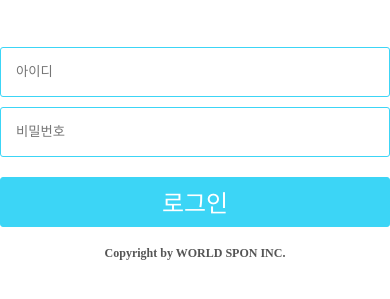
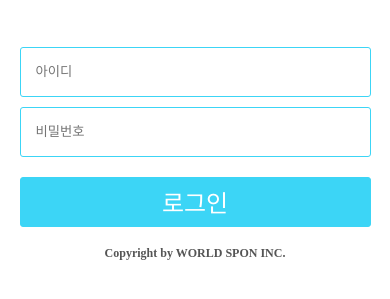
Before and after one commit to worldspon/jindo7, a plain HTML site: page login.html in a window 390 px wide. Shown: the part 375-674 px from the top of the page. Drawn offline with Linux system fonts and the light colour scheme.

Commit message:
author: JJH | message : 모바일 반응형 최적화

```diff
--- a/css/login.css
+++ b/css/login.css
@@ -117,8 +117,8 @@ html, body {
     }
 }
 
-@media screen and (max-width:400px) {
+@media screen and (max-width:440px) {
     input {
-        width: 100%;
+        width: 90%;
     }
 }
```
